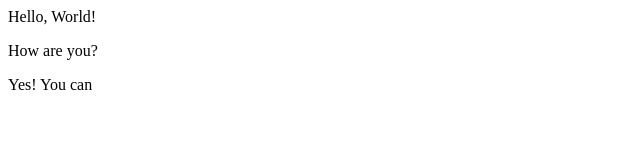
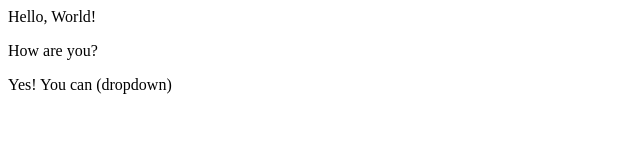
Before and after one commit to mehrajmehmood/LocalRepo, a plain HTML site: page index.html in a window 1280 px wide. Shown: the full height of the page, 0-640 px from the left. Drawn offline with Linux system fonts and the light colour scheme.

```diff
--- a/index.html
+++ b/index.html
@@ -1,3 +1,3 @@
 <p>Hello, World!</p>
 <p>How are you?</p>
-<p>Yes! You can</p>
+<p>Yes! You can (dropdown)</p>
```
